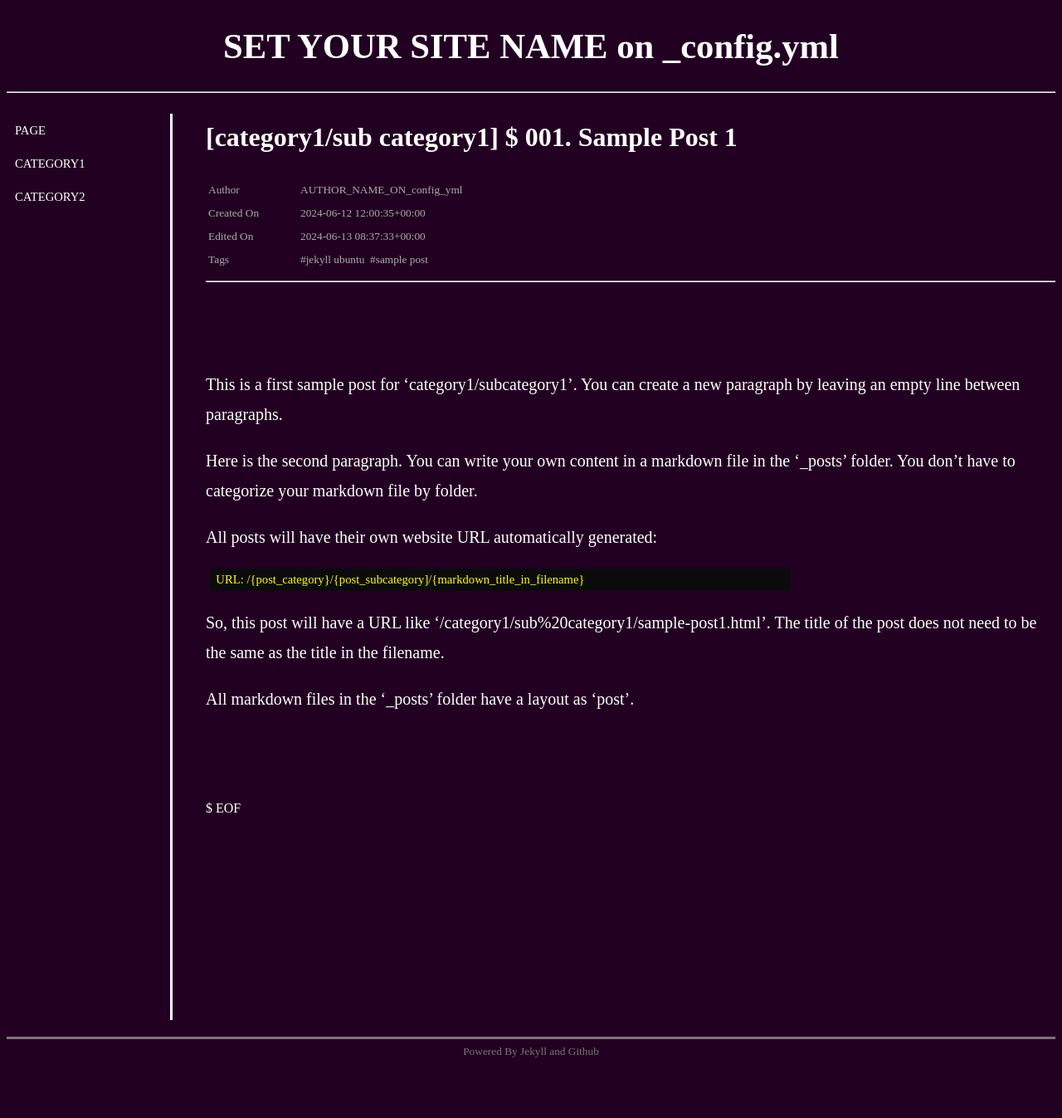
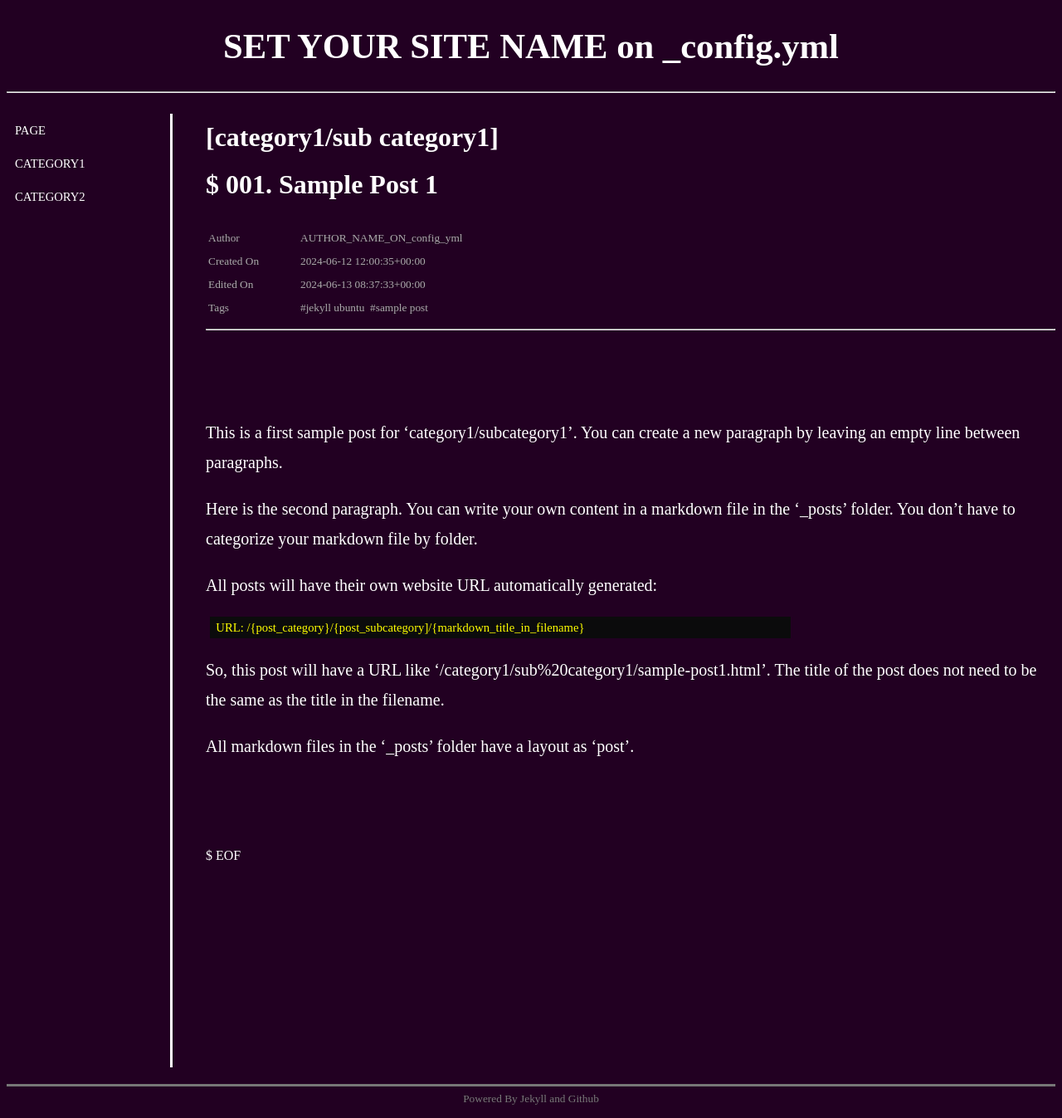
Before and after one commit to luna-negra/jekyll-theme-ubuntu, a Jekyll site: the page built from _posts/category1/2024-06-12-sample-post1.md, in a window 1280 px wide. Shown: the whole page at 83% size. Built offline with Jekyll 4.4.1, drawn with Linux system fonts in a browser that asks for light colours; before the commit the page ends 1290 px from its top, so only the background shows below that.

Commit message:
main: version 0.1.1 - 2024.07.17
    -  Edit body_post.html : insert <br> after div#article-title

```diff
--- a/_includes/body_post.html
+++ b/_includes/body_post.html
@@ -3,7 +3,8 @@
     <div id="article_title">
         <a href="/{{ page.categories[0] }}/{{ page.categories[1] }}">
             [<span>{{ page.categories[0] }}/{{ page.categories[1] }}</span>]
-        </a> $&nbsp;{{ page.title }}
+        </a> <br>
+        $&nbsp;{{ page.title }}
     </div>
 
     <div id="article_info">
```
